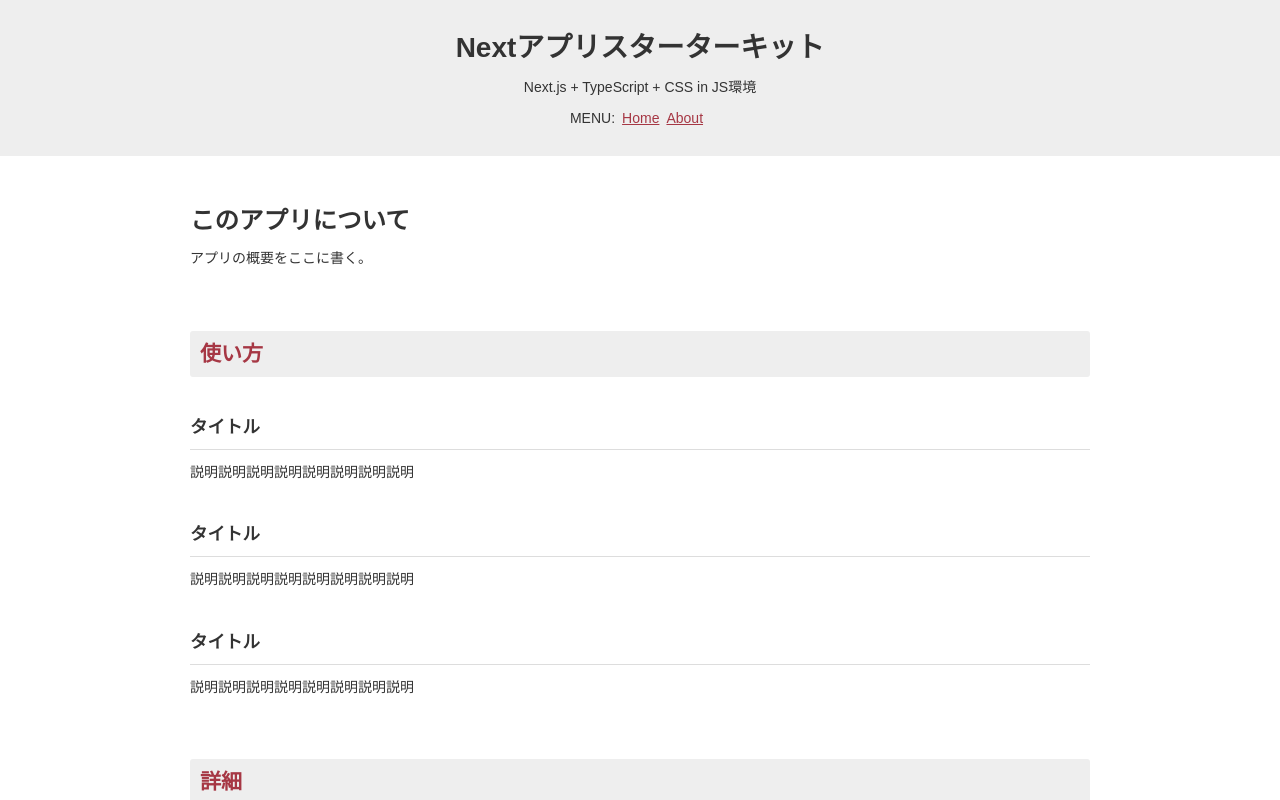
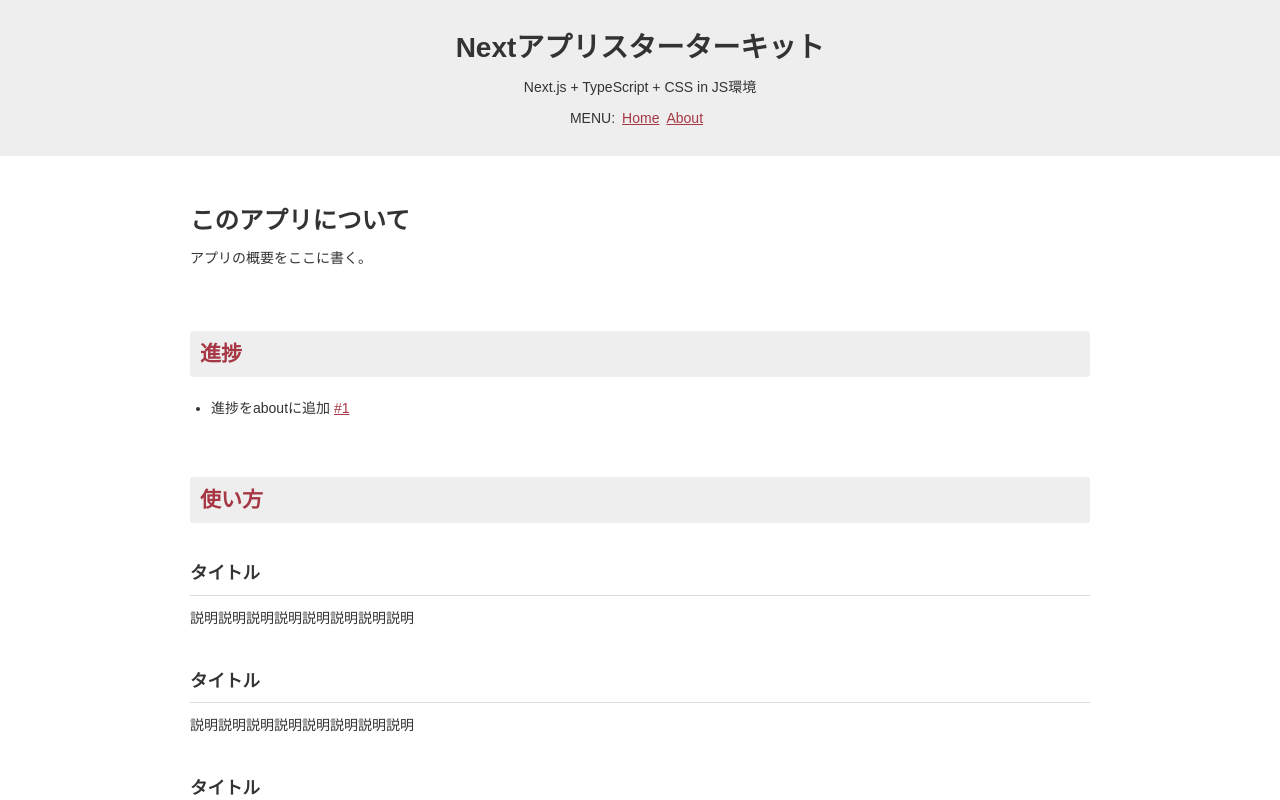
Before and after one commit to ryo-i/next-app-started, a Next.js app: page /about in a window 1280 px wide. Shown: the top 800 px of the page. Built offline with nearby package versions, Linux system fonts and the light colour scheme.

Commit message:
進捗をaboutに追加 #1

```diff
--- a/pages/about.tsx
+++ b/pages/about.tsx
@@ -51,6 +51,12 @@
             <h1>{ pageTitle }</h1>
             <p dangerouslySetInnerHTML={{ __html: pageText }}></p>
             <section>
+                <h2>進捗</h2>
+                <ul>
+                    <li>進捗をaboutに追加 <a href="https://github.com/ryo-i/next-app-started/issues/1">#1</a></li>
+                </ul>
+            </section>
+            <section>
                 <h2>使い方</h2>
                 <section>
                     <h3>タイトル</h3>
```
Also changed, not shown: 1 other file (tests, documents, lock files or other folders).
